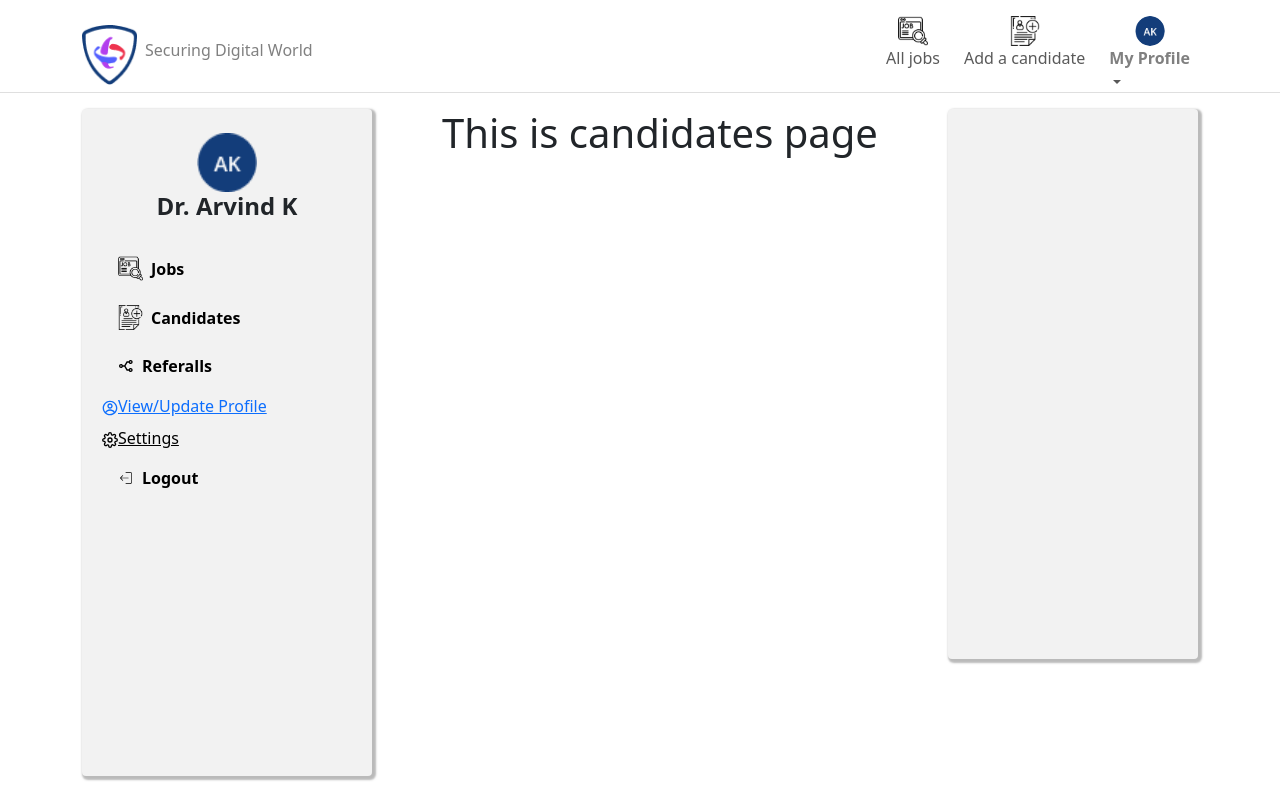
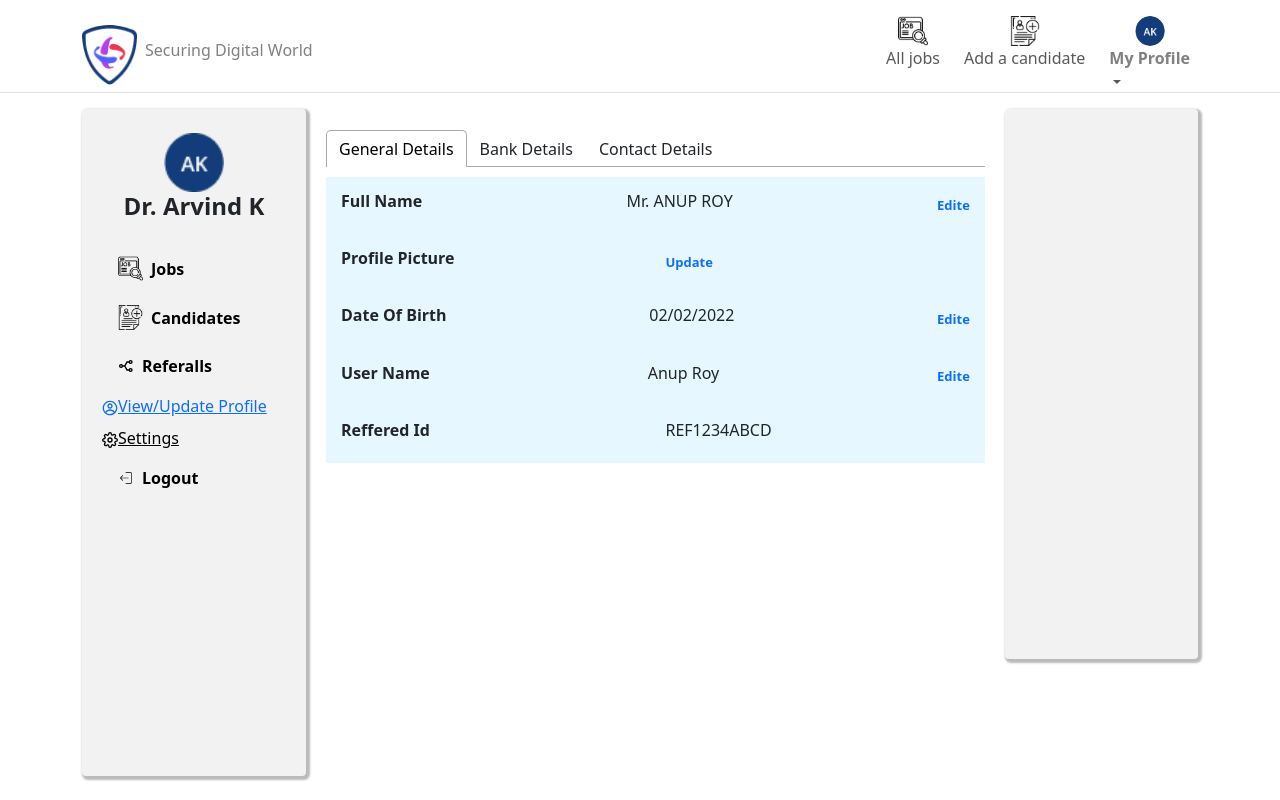
Before and after one commit to yeasinbhuiyan/Securing-Digital-World, a React (Vite) app: page /update-profile in a window 1280 px wide. Built offline with nearby package versions, Linux system fonts and the light colour scheme.

Commit message:
general details almost complete

```diff
--- a/package.json
+++ b/package.json
@@ -18,6 +18,7 @@
     "react-dom": "^18.2.0",
     "react-icons": "^4.10.1",
     "react-router-dom": "^6.14.1",
+    "react-tabs": "^6.0.1",
     "sort-by": "^1.2.0"
   },
   "devDependencies": {
--- /dev/null
+++ b/src/Components/UpdateProfile/BankDetails.jsx
@@ -0,0 +1,10 @@
+
+const BankDetails = () => {
+    return (
+        <div>
+
+        </div>
+    );
+};
+
+export default BankDetails;
--- /dev/null
+++ b/src/Components/UpdateProfile/ContactDetails.jsx
@@ -0,0 +1,10 @@
+
+const ContactDetails = () => {
+    return (
+        <div>
+
+        </div>
+    );
+};
+
+export default ContactDetails;
--- /dev/null
+++ b/src/Components/UpdateProfile/GeneralDetails.css
@@ -0,0 +1,18 @@
+
+.details-bg{
+    background-color: #E6F7FF;
+
+}
+
+
+.edite-link{
+    font-size: 13px;
+    text-decoration: none;
+    font-weight: bolder;
+}
+
+
+.margin-right{
+    margin-right: 10px;
+    width: 50%;
+}
--- /dev/null
+++ b/src/Components/UpdateProfile/GeneralDetails.jsx
@@ -0,0 +1,50 @@
+import { Link } from 'react-router-dom';
+import './GeneralDetails.css'
+const GeneralDetails = () => {
+    return (
+        <div className="details-bg">
+            <div>
+                <div style={{ padding: '15px' }} className='d-flex justify-content-between align-items-center'>
+                    <h1 className='fs-6 fw-semibold'>Full Name</h1>
+                    <h2 className='fs-6 fw-normal'>Mr. ANUP ROY</h2>
+                    <Link className='edite-link'>Edite</Link>
+
+                </div>
+
+
+                <div style={{ padding: '15px' }} className='d-flex align-items-center'>
+                    <h1 className='fs-6 margin-right  fw-semibold'>Profile Picture</h1>
+
+                    <Link className='edite-link'>Update</Link>
+
+                </div>
+
+
+                <div style={{ padding: '15px' }} className='d-flex justify-content-between align-items-center'>
+                    <h1 className='fs-6 fw-semibold'>Date Of Birth</h1>
+                    <h2 className='fs-6 fw-normal'>02/02/2022</h2>
+                    <Link className='edite-link'>Edite</Link>
+
+                </div>
+
+                <div style={{ padding: '15px' }} className='d-flex justify-content-between align-items-center'>
+                    <h1 className='fs-6 fw-semibold'>User Name</h1>
+                    <h2 className='fs-6 fw-normal'>Anup Roy</h2>
+                    <Link className='edite-link'>Edite</Link>
+
+                </div>
+
+
+
+                <div style={{ padding: '15px' }} className='d-flex align-items-center'>
+                    <h1 className='fs-6 margin-right  fw-semibold'>Reffered Id</h1>
+                    <h2 className='fs-6 fw-normal'>REF1234ABCD</h2>
+
+                </div>
+
+            </div>
+        </div>
+    );
+};
+
+export default GeneralDetails;
--- a/src/Components/UpdateProfile/UpdateProfile.jsx
+++ b/src/Components/UpdateProfile/UpdateProfile.jsx
@@ -1,8 +1,32 @@
+import BankDetails from "./BankDetails";
+import ContactDetails from "./ContactDetails";
+import GeneralDetails from "./GeneralDetails";
+import { Tab, Tabs, TabList, TabPanel } from 'react-tabs';
+import 'react-tabs/style/react-tabs.css';
+
 
 const UpdateProfile = () => {
     return (
-        <div>
-            <h1>This is candidates page</h1>
+        <div style={{width: '80%' , padding: '20px'}}>
+            <Tabs>
+                <TabList>
+                    <Tab>General Details</Tab>
+                    <Tab>Bank Details</Tab>
+                    <Tab>Contact Details</Tab>
+                </TabList>
+
+                <TabPanel>
+                    <GeneralDetails></GeneralDetails>
+
+                </TabPanel>
+                <TabPanel>
+                    <BankDetails></BankDetails>
+                </TabPanel>
+                <TabPanel>
+                    <ContactDetails></ContactDetails>
+                </TabPanel>
+            </Tabs>
+
         </div>
     );
 };
--- a/src/Shared/NavigationVar.jsx
+++ b/src/Shared/NavigationVar.jsx
@@ -4,7 +4,7 @@ import Nav from 'react-bootstrap/Nav';
 import Navbar from 'react-bootstrap/Navbar';
 import NavDropdown from 'react-bootstrap/NavDropdown';
 import logo from '/Group 32.png'
-import profile from '../../public/Frame35.png'
+import profile from '/Frame35.png'
 import './NavigationVar.css'
 import jobs from '/Job.png'
 import candidate from '/CV.png'
```
Also changed, not shown: src/Main/Main.jsx (+7 -1 lines), 1 other file (tests, documents, lock files or other folders).
